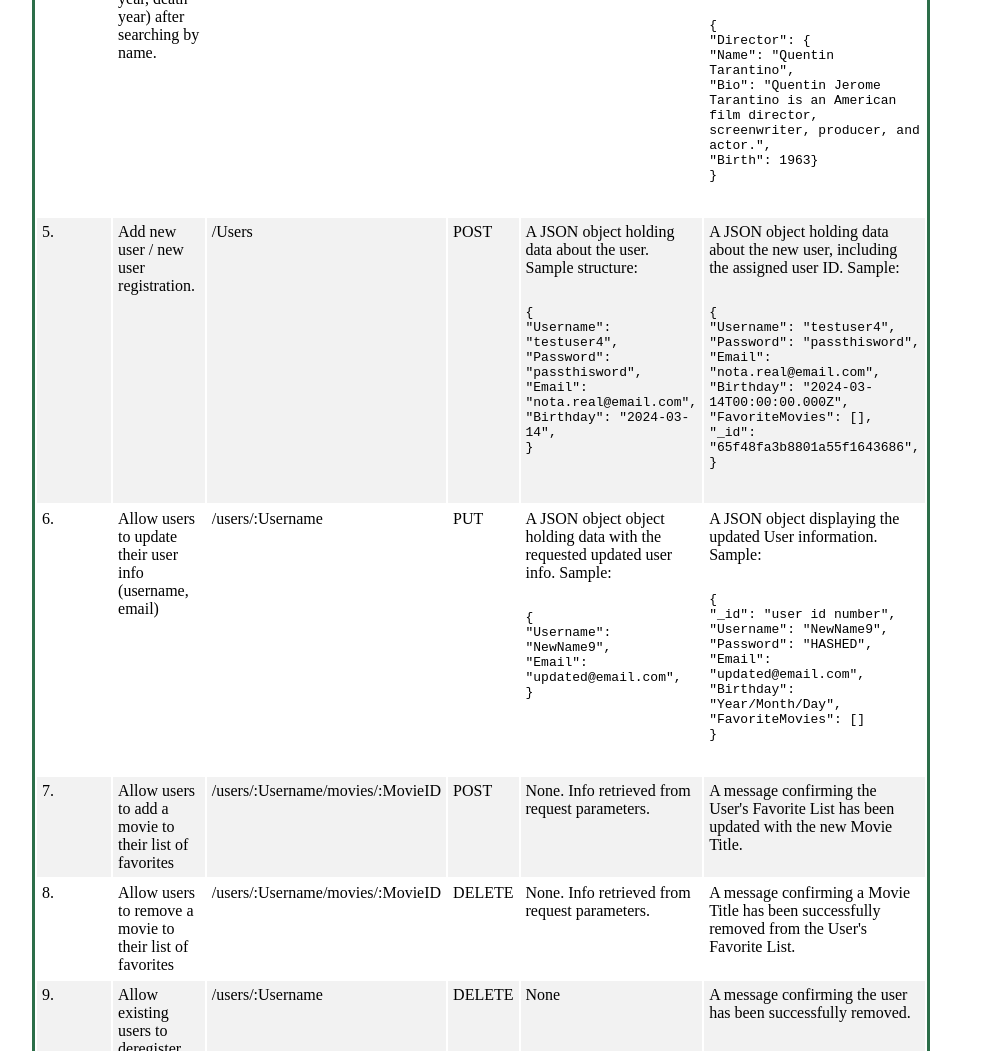
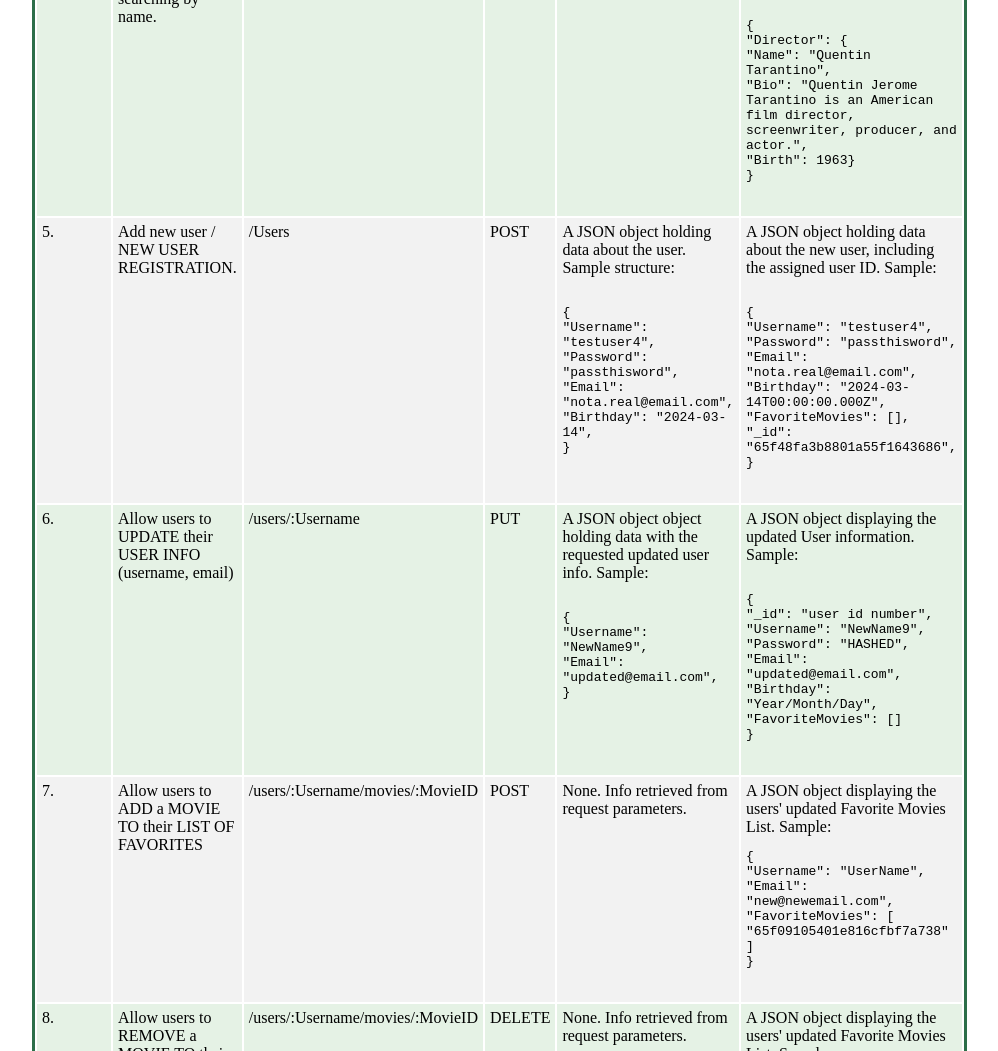
Before and after one commit to notavailable4u/movie_api-2, a website: page public/documentation.html in a window 1280 px wide. Shown: the part 1749-2800 px from the top of the page, without its empty margins (183-1181 px from the left). Drawn offline with Linux system fonts and the light colour scheme.

Commit message:
UPDATE - Minor code clean up

```diff
--- a/public/css/style.css
+++ b/public/css/style.css
@@ -33,6 +33,7 @@ main {
 }
 
 .endpoints-table tr:nth-child(odd) {background-color: #f2f2f2;}
+.endpoints-table tr:nth-child(even) {background: rgba(0, 128, 0, 0.1)}
 
 .endpoints-table tr:hover {background-color: #D6EEEE;}
 
--- a/public/documentation.html
+++ b/public/documentation.html
@@ -58,7 +58,7 @@
             <tbody>
                 <tr>
                     <td></td>
-                    <td>Return a list of ALL movies to the user.</td>
+                    <td>Return a list of ALL MOVIES to the user.</td>
                     <td>/Movies</td>
                     <td>GET</td>
                     <td>None</td>
@@ -87,7 +87,7 @@
                 <tr>
                     <td></td>
                     <td>Return data (description, genre, director, image URL, etc.) about a
-                        single movie to the user after searching by movie title.</td>
+                        SINGLE MOVIE to the user after searching by movie title.</td>
                     <td>/Movies/:Title</td>
                     <td>GET</td>
                     <td>None</td>
@@ -116,7 +116,7 @@
                 </tr>
                 <tr>
                     <td></td>
-                    <td>Return data about a genre (description) after searching by name/title (e.g., "Drama").</td>
+                    <td>Return data about a GENRE (description) after searching by name/title (e.g., "Drama").</td>
                     <td>/Movies/Genre/:Name</td>
                     <td>GET</td>
                     <td>None</td>
@@ -134,7 +134,7 @@
                 </tr>
                 <tr>
                     <td></td>
-                    <td>Return data about a director (bio, birth year, death year) after searching by name.</td>
+                    <td>Return data about a DIRECTOR (bio, birth year, death year) after searching by name.</td>
                     <td>/Movies/Director/:Name</td>
                     <td>GET</td>
                     <td>None</td>
@@ -153,7 +153,7 @@
                 </tr>
                 <tr>
                     <td></td>
-                    <td>Add new user / new user registration.</td>
+                    <td>Add new user / NEW USER REGISTRATION.</td>
                     <td>/Users</td>
                     <td>POST</td>
                     <td>A JSON object holding data about the user. Sample structure:
@@ -185,7 +185,7 @@
                 </tr>
                 <tr>
                     <td></td>
-                    <td>Allow users to update their user info (username, email)</td>
+                    <td>Allow users to UPDATE their USER INFO (username, email)</td>
                     <td>/users/:Username</td>
                     <td>PUT</td>
                     <td>A JSON object object holding data with the requested updated user info. Sample:
@@ -215,25 +215,41 @@
                 </tr>
                 <tr>
                     <td></td>
-                    <td>Allow users to add a movie to their list of favorites</td>
+                    <td>Allow users to ADD a MOVIE TO their LIST OF FAVORITES</td>
                     <td>/users/:Username/movies/:MovieID</td>
                     <td>POST</td>
                     <td>None. Info retrieved from request parameters.</td>
-                    <td>A message confirming the User's Favorite List has been updated with the new
-                        Movie Title.</td>
-                </tr>
-                <tr>
-                    <td></td>
-                    <td>Allow users to remove a movie to their list of favorites</td>
-                    <td>/users/:Username/movies/:MovieID</td>
-                    <td>DELETE</td>
-                    <td>None. Info retrieved from request parameters.</td>
-                    <td>A message confirming a Movie Title has been successfully removed from the User's Favorite List.
+                    <td>A JSON object displaying the users' updated Favorite Movies List. Sample:
+                        <pre>
+                            <code>{
+                                "Username": "UserName",
+                                "Email": "new@newemail.com",
+                                "FavoriteMovies": [ "65f09105401e816cfbf7a738" ]
+                                }
+                            </code>
+                        </pre>
                     </td>
                 </tr>
                 <tr>
                     <td></td>
-                    <td>Allow existing users to deregister </td>
+                    <td>Allow users to REMOVE a MOVIE TO their LIST OF FAVORITES</td>
+                    <td>/users/:Username/movies/:MovieID</td>
+                    <td>DELETE</td>
+                    <td>None. Info retrieved from request parameters.</td>
+                    <td>A JSON object displaying the users' updated Favorite Movies List. Sample:
+                        <pre>
+                            <code>{
+                                "Username": "UserName",
+                                "Email": "new@newemail.com",
+                                "FavoriteMovies": [  ]
+                                }
+                            </code>
+                        </pre>
+                    </td>
+                </tr>
+                <tr>
+                    <td></td>
+                    <td>Allow existing USER to DEREGISTER </td>
                     <td>/users/:Username</td>
                     <td>DELETE</td>
                     <td>None</td>
```
Also changed, not shown: index.js (+2 -12 lines).
